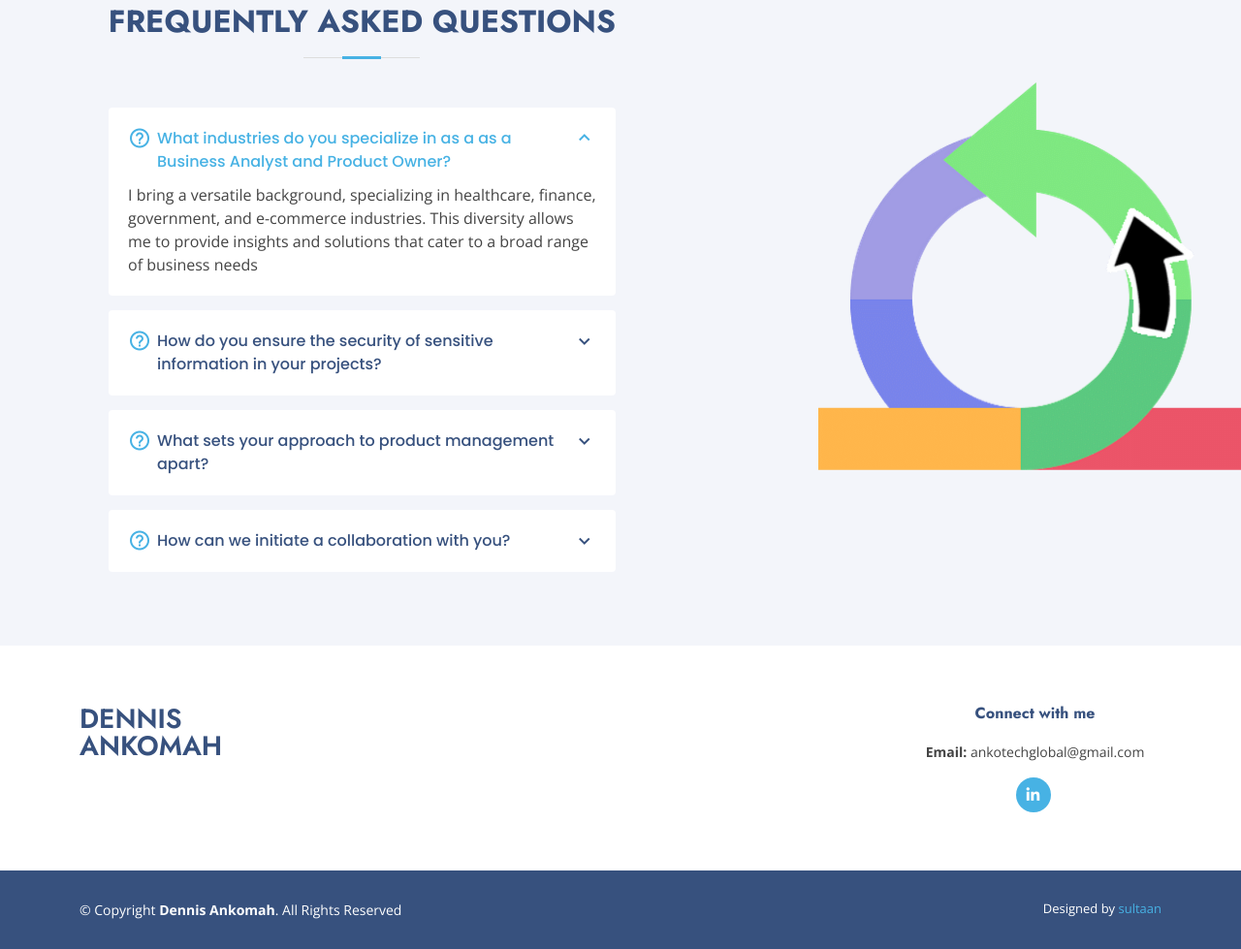
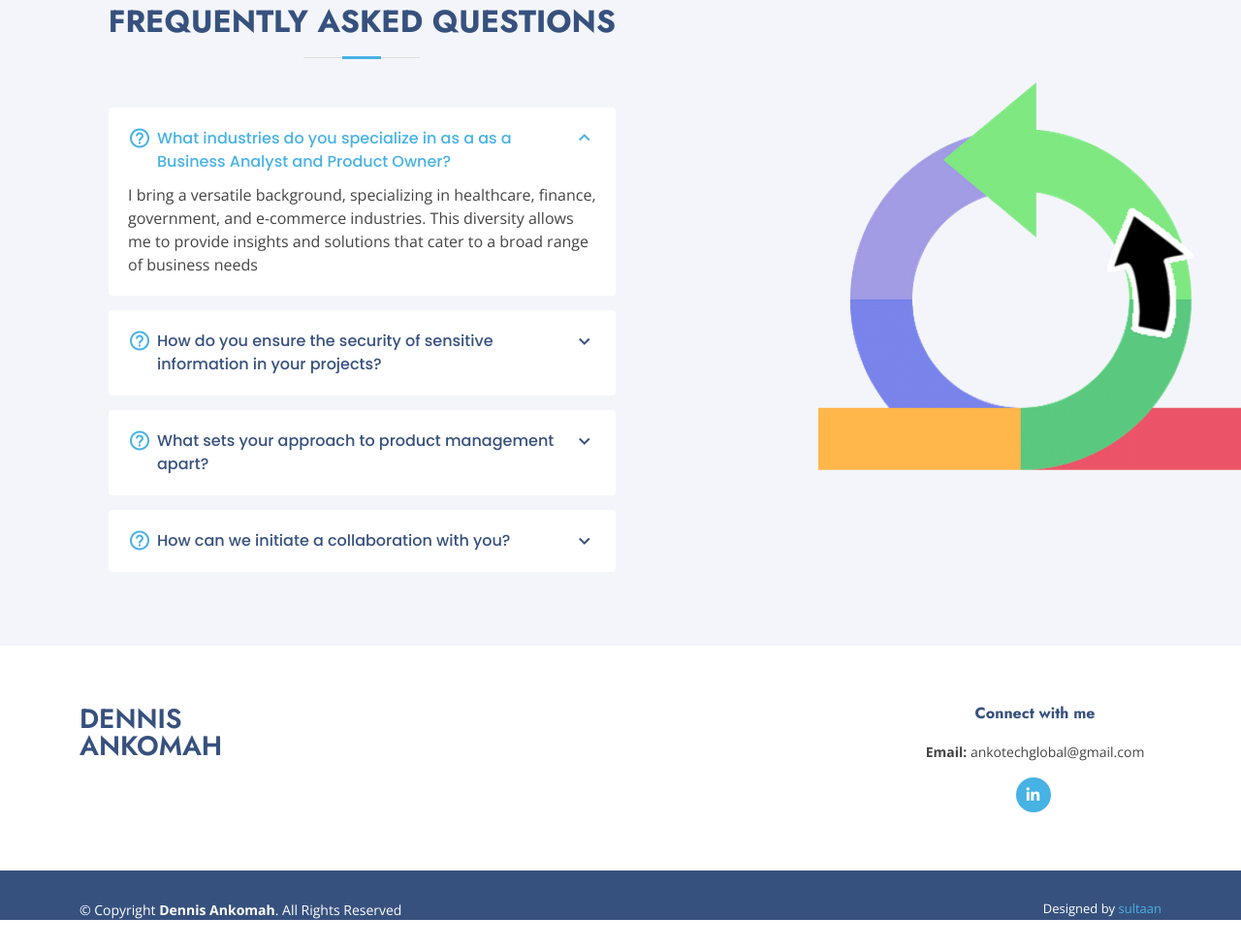
Before and after one commit to dankomah/ankotechglobal, a plain HTML site: page index.html in a window 1280 px wide. Shown: the part 3118-4097 px from the top of the page at 97% size. After the commit the page ends 4067 px from the top, so only its background shows below. Drawn offline with nearby package versions, Linux system fonts and the light colour scheme.

Commit message:
Update style.css

```diff
--- a/assets/css/style.css
+++ b/assets/css/style.css
@@ -1,10 +1,4 @@
-/**
-* Template Name: Arsha
-* Updated: Jan 09 2024 with Bootstrap v5.3.2
-* Template URL: https://bootstrapmade.com/arsha-free-bootstrap-html-template-corporate/
-* Author: BootstrapMade.com
-* License: https://bootstrapmade.com/license/
-*/
+
 
 /*--------------------------------------------------------------
 # General
@@ -1790,7 +1784,7 @@ section {
 
 #footer .footer-bottom {
   padding-top: 30px;
-  padding-bottom: 30px;
+  padding-bottom: 0px;
   color: #fff;
 }
 
```
